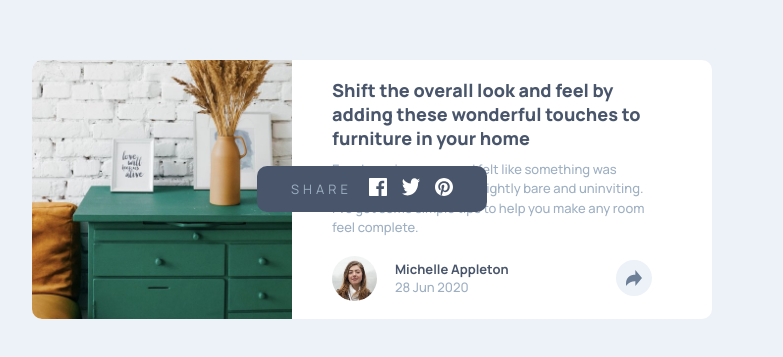
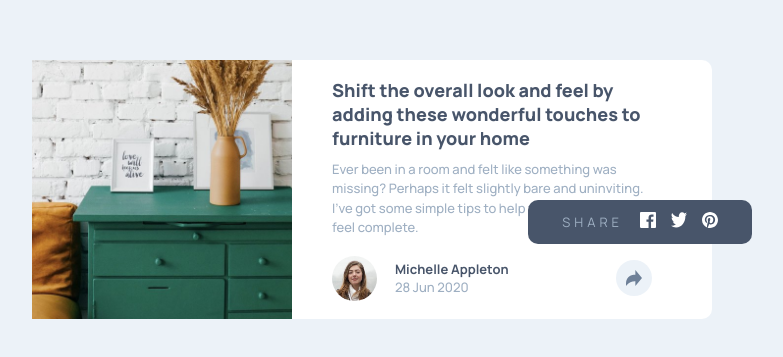
Before and after one commit to fatihaosman/frontmentor-html-css, a plain HTML site: page docs/article-preview-component-master/index.html in a window 1280 px wide. Shown: the part 211-568 px from the top of the page, without its empty margins (268-1051 px from the left). Drawn offline with Linux system fonts and the light colour scheme.

Commit message:
done with poeitioning of the popup

```diff
--- a/docs/article-preview-component-master/index.html
+++ b/docs/article-preview-component-master/index.html
@@ -36,15 +36,7 @@
         <div class="author-leftcontent">
           <button>
             <img src="./images/icon-share.svg" alt="share icon">
-          </button>
-        </div>
-
-      </div>
-
-    </div>
-
-  </div>
-  <div class="pop-up">
+            <div class="pop-up">
     <p>SHARE</p>
     <div class="social-icons">
       <div class="facebook">
@@ -58,6 +50,15 @@
       </div>
     </div>
   </div>
+          </button>
+        </div>
+
+      </div>
+
+    </div>
+
+  </div>
+
 
 
 
--- a/docs/article-preview-component-master/style.css
+++ b/docs/article-preview-component-master/style.css
@@ -40,11 +40,12 @@ body{
   border-radius: 10px;
   /* box-shadow: 0px 15px 20px rgba(0,0,0,0.2); */
   width: 680px;
-  overflow: hidden;
+
   display: flex;
   flex-direction: column;
   align-items: center;
   gap: 40px;
+
 
 }
  @media (min-width: 600px) {
@@ -165,7 +166,13 @@ body{
   gap: 17px;
   padding: 12px 34px;
   border-radius:10px;
+ top: -60px;
+  right: -100px;
+  z-index: 100;
 
+    /* visibility: hidden;
+    opacity: 0;
+    transition: all 0.3s ease-in-out; */
 }
 .social-icons{
   display: flex;
```
